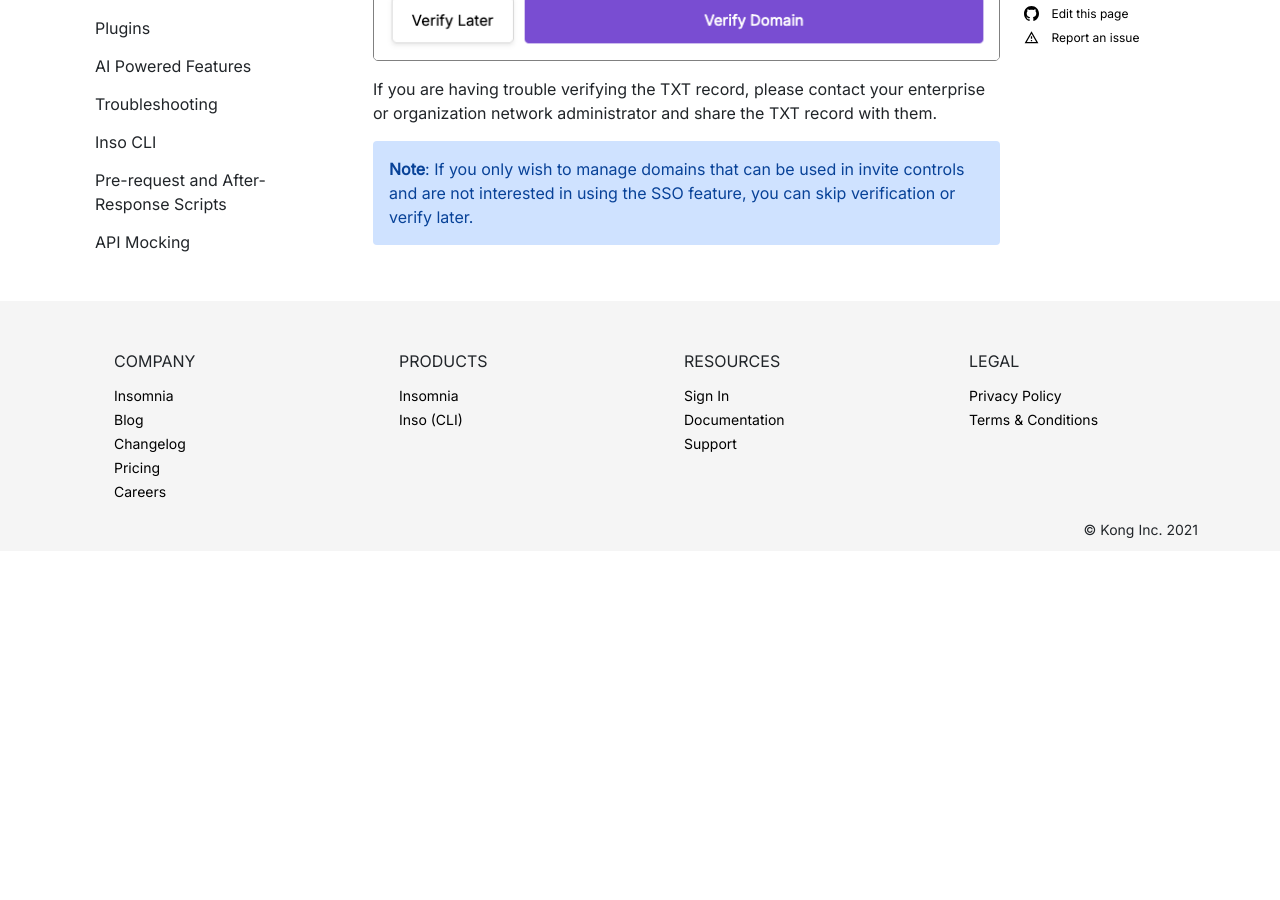
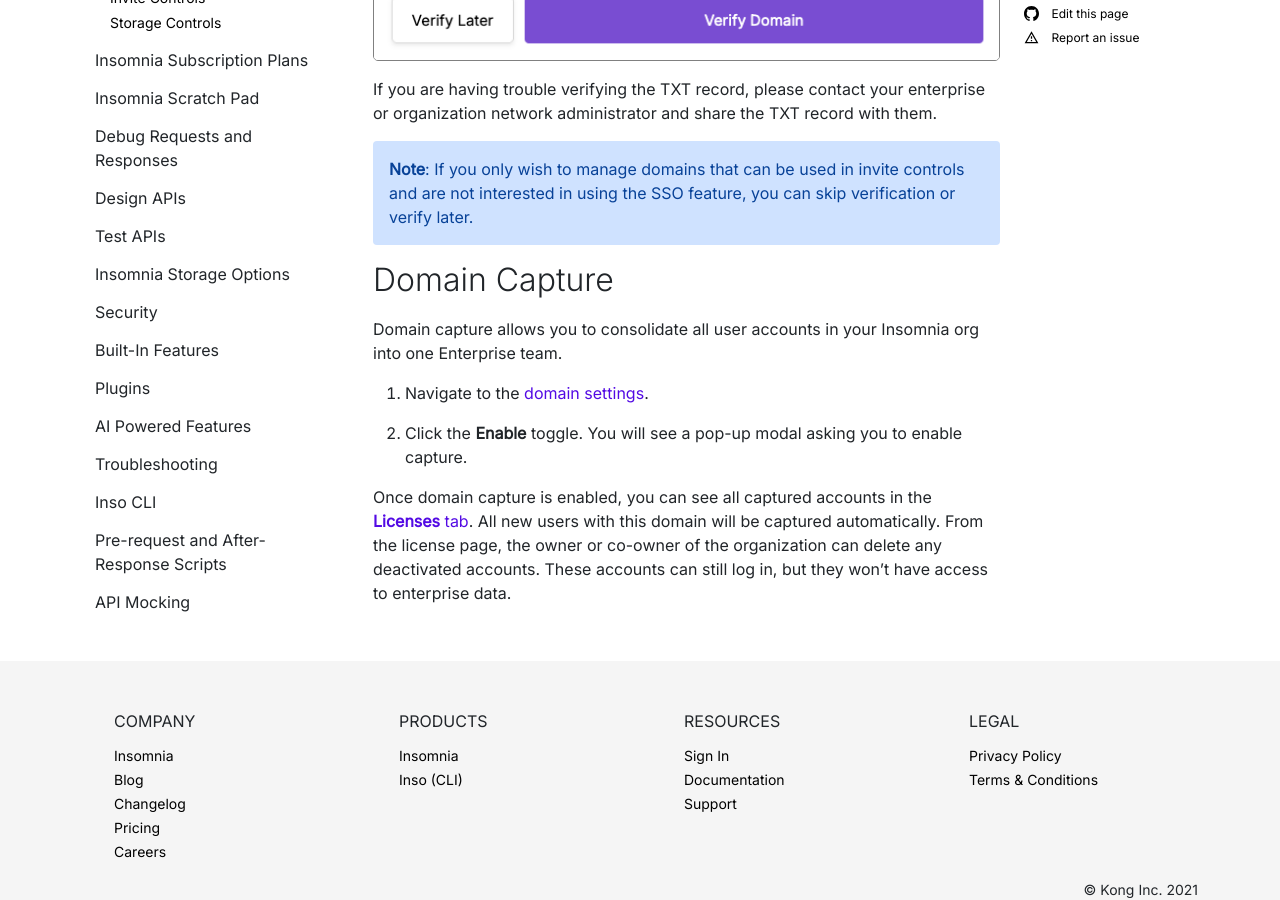
Before and after one commit to Kong/insomnia-docs, a Jekyll site: the page built from docs/insomnia/manage-domains.md, in a window 1280 px wide and 900 px high, scrolled down 1579 px. Built offline with Jekyll 4.4.1, drawn with Linux system fonts in a browser that asks for light colours; comment, search, counter and statistics services are not loaded; before the commit the page ends 2130 px from its top, so only the background shows below that.

Commit message:
domain capture (#240)
* domain capture

* Apply suggestions from code review

Co-authored-by: Diana <75819066+cloudjumpercat@users.noreply.github.com>

* Update docs/insomnia/manage-domains.md

Co-authored-by: Jay Wu <130019718+notjaywu@users.noreply.github.com>

---------

Co-authored-by: Diana <75819066+cloudjumpercat@users.noreply.github.com>
Co-authored-by: Jay Wu <130019718+notjaywu@users.noreply.github.com>

```diff
--- a/docs/insomnia/manage-domains.md
+++ b/docs/insomnia/manage-domains.md
@@ -27,3 +27,14 @@
 
 {:.alert .alert-primary}
 **Note**: If you only wish to manage domains that can be used in invite controls and are not interested in using the SSO feature, you can skip verification or verify later.
+
+
+## Domain Capture
+
+Domain capture allows you to consolidate all user accounts in your Insomnia org into one Enterprise team.
+
+1. Navigate to the [domain settings](https://app.insomnia.rest/app/enterprise/domains/list).
+
+2. Click the **Enable** toggle. You will see a pop-up modal asking you to enable capture.
+
+Once domain capture is enabled, you can see all captured accounts in the [**Licenses** tab](https://app.insomnia.rest/app/enterprise/licenses). All new users with this domain will be captured automatically. From the license page, the owner or co-owner of the organization can delete any deactivated accounts. These accounts can still log in, but they won't have access to enterprise data.
```
